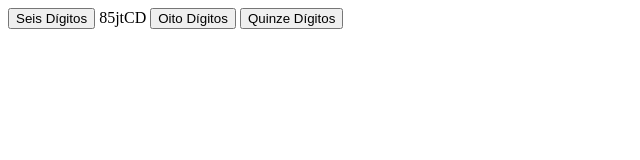
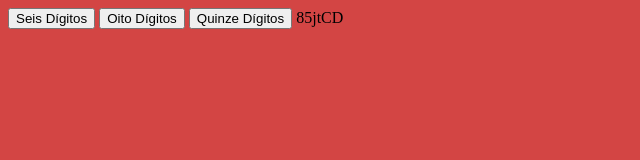
Before and after one commit to Carlos-Reiker/Password-Generator, a plain HTML site: page index.html in a window 1280 px wide. Both pictures are taken after a click on the button "Seis Dígitos". Shown: the whole page, without its empty margins (0-640 px from the left). Drawn offline with Linux system fonts and the light colour scheme.

Commit message:
31/10/22 - 0

```diff
--- a/index.html
+++ b/index.html
@@ -10,13 +10,10 @@
 <body>
     <main>
         <button id="seisDigitos" onclick="btnSeisDig()">Seis Dígitos</button>
-        <span id="printSeisDigitos"></span>
+        <button id="oitoDigitos" onclick="btnOitoDig()">Oito Dígitos</button>
+        <button id="quinzeDigitos" onclick="btnQuinzeDig()">Quinze Dígitos</button>
 
-        <button id="oitoDigitos" onclick="btnOitoDig()">Oito Dígitos</button>
-        <span id="printOitoDigitos"></span>
-
-        <button id="quinzeDigitos" onclick="btnQuinzeDig()">Quinze Dígitos</button>
-        <span id="printQuinzeDigitos"></span>
+        <span id="showPassword"></span><br>
     </main>
     <script src="/script/script.js"></script>
 </body>
--- a/script/script.js
+++ b/script/script.js
@@ -21,13 +21,13 @@ function geraStringAleatoria2(tamanho) {
 }
 //BOTÃO GERADOR DE SENHA DE SEIS DÍGITOS
 function btnSeisDig(){
-    document.getElementById('printSeisDigitos').innerHTML = geraStringAleatoria(4) + geraStringAleatoria2(2);
+    document.getElementById('showPassword').innerHTML = geraStringAleatoria(4) + geraStringAleatoria2(2);
 }
 //BOTÃO GERADOR DE SENHA DE OITO DÍGITOS
 function btnOitoDig(){
-    document.getElementById('printOitoDigitos').innerHTML = geraStringAleatoria(5) + geraStringAleatoria2(3);
+    document.getElementById('showPassword').innerHTML = geraStringAleatoria(5) + geraStringAleatoria2(3);
 }
 //BOTÃO GERADOR DE SENHA DE QUINZE DÍGITOS
 function btnQuinzeDig(){
-    document.getElementById('printQuinzeDigitos').innerHTML = geraStringAleatoria(9) + geraStringAleatoria2(6) ;
+    document.getElementById('showPassword').innerHTML = geraStringAleatoria(9) + geraStringAleatoria2(6) ;
 }
--- a/style/style.css
+++ b/style/style.css
@@ -0,0 +1,3 @@
+body{
+    background-color: #d34544;
+}
```
